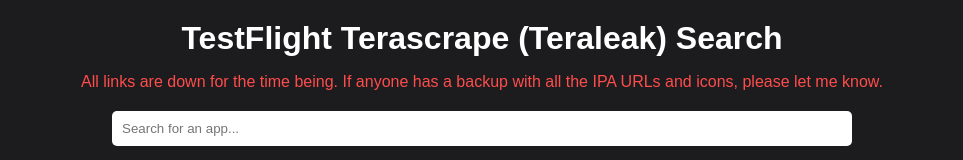
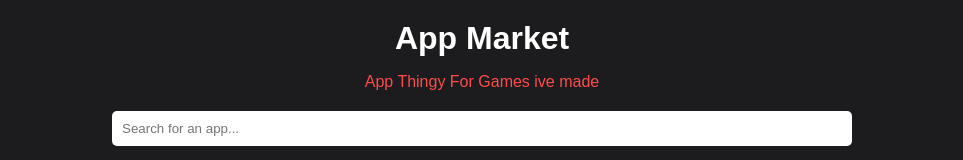
Before and after one commit to jjsal1234/Coolsite, a plain HTML site: page store.html in a window 1280 px wide. Shown: the top 160 px of the page, without its empty margins (158-1121 px from the left). Drawn offline with Linux system fonts and the light colour scheme.

Commit message:
Update store.html

```diff
--- a/store.html
+++ b/store.html
@@ -80,8 +80,8 @@
 <body>
     <div class="container">
         <div class="header">
-            <h1>TestFlight Terascrape (Teraleak) Search</h1>
-            <p>All links are down for the time being. If anyone has a backup with all the IPA URLs and icons, please let me know.</p>
+            <h1>App Market</h1>
+            <p>App Thingy For Games ive made</p>
         </div>
         <div class="search-bar">
             <input type="text" id="search-input" placeholder="Search for an app..." onkeyup="filterApps()">
```
